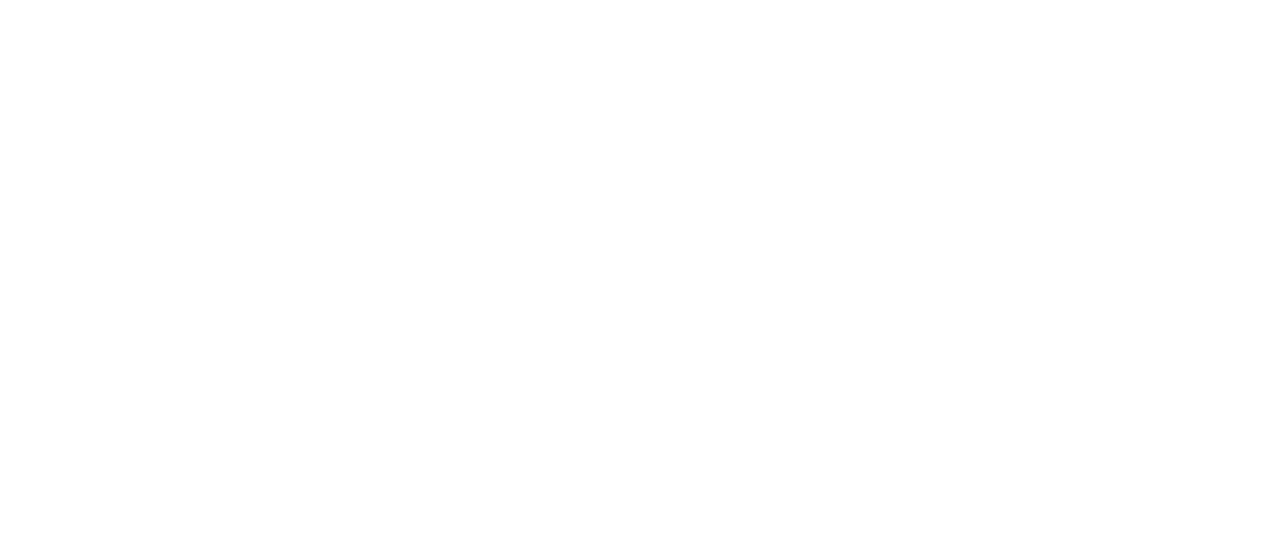
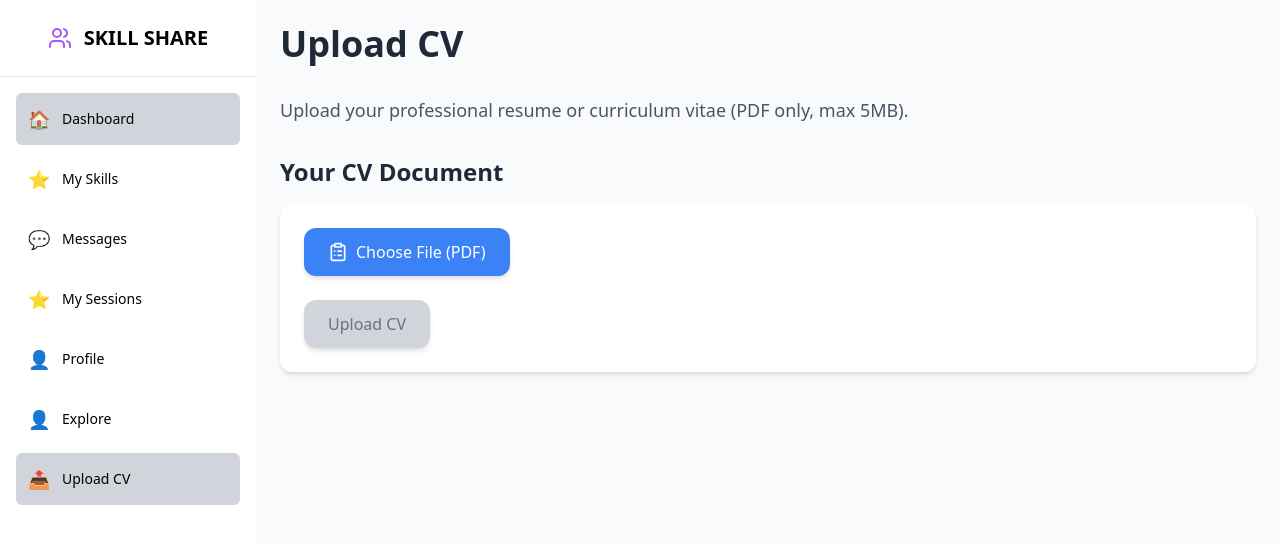
Before and after one commit to SujitaRijal/Skill_Share, a React (Vite) app: page /dashboard/upload-cv in a window 1280 px wide. Before the commit this address had no page. Shown: the top 544 px of the page. Built offline with nearby package versions, Linux system fonts and the light colour scheme.

Commit message:
added mysession and uploadcv

```diff
--- a/src/App.jsx
+++ b/src/App.jsx
@@ -19,6 +19,7 @@ import MySkills from "./pages/SkillPage/Skill";
 import Explores from "./pages/ExplorePage/Explores";
 import Message from "./pages/MessagePage/Message";
 import MySessions from "./pages/MySessionPage/MySession";
+import UploadCV from "./pages/UploadCV/UploadCv.jsx";
 
 const App = () => {
   return (
@@ -44,6 +45,7 @@ const App = () => {
           <Route path="/dashboard/explore" element={<Explores />} />
           <Route path="/dashboard/messages" element={<Message />} />
           <Route path="/dashboard/session" element={<MySessions />} />
+          <Route path="/dashboard/upload-cv" element={<UploadCV />} />
         </Route>
       </Routes>
     </>
--- /dev/null
+++ b/src/components/ui/tabs.jsx
@@ -0,0 +1,38 @@
+import React, { useState } from "react";
+
+export const Tabs = ({ value, onValueChange, children }) => {
+  const [current, setCurrent] = useState(value);
+
+  const handleTabClick = (val) => {
+    setCurrent(val);
+    onValueChange(val);
+  };
+
+  const tabs = React.Children.toArray(children);
+  const currentTab = tabs.find(tab => tab.props.value === current);
+
+  return (
+    <div className="space-y-4">
+      <div className="flex space-x-4 border-b pb-2">
+        {tabs.map((tab) => (
+          <button
+            key={tab.props.value}
+            onClick={() => handleTabClick(tab.props.value)}
+            className={`px-4 py-2 rounded-t-md font-semibold ${
+              tab.props.value === current
+                ? "bg-white border border-b-transparent text-indigo-600"
+                : "text-gray-600 hover:text-indigo-500"
+            }`}
+          >
+            {tab.props.label}
+          </button>
+        ))}
+      </div>
+      <div>{currentTab}</div>
+    </div>
+  );
+};
+
+export const Tab = ({ children }) => {
+  return <div className="pt-4">{children}</div>;
+};
--- a/src/pages/AuthPages/Register.jsx
+++ b/src/pages/AuthPages/Register.jsx
@@ -8,7 +8,7 @@ import axios from "axios";
 import { toast } from "react-hot-toast";
 
 const Register = () => {
-  const apiUrl = import.meta.env.VITE_BACKEND_URL;
+  const apiUrl = import.meta.env.VITE_BACKEND_URL || "http://localhost:8081"; // Fallback to 8081
   const [showPassword, setShowPassword] = useState(false);
   const navigate = useNavigate();
 
@@ -52,7 +52,12 @@ const Register = () => {
           contact_number: values.contact_number,
         };
 
-        await axios.post(`${apiUrl}/register`, payload);
+        const response = await axios.post(`${apiUrl}/register`, payload, {
+          headers: {
+            "Content-Type": "application/json",
+          },
+          timeout: 5000, // Add timeout to prevent hanging
+        });
 
         toast.success("Registered Successfully");
         resetForm();
@@ -60,8 +65,14 @@ const Register = () => {
           navigate("/login");
         }, 1500);
       } catch (error) {
-        console.error(error);
-        toast.error("Registration failed. Please try again.");
+        console.error("Registration error:", error);
+        if (error.code === "ERR_NETWORK") {
+          toast.error("Cannot connect to the backend. Please check if the server is running on port 8081.");
+        } else if (error.response) {
+          toast.error(`Registration failed: ${error.response.data.message || "Server error"}`);
+        } else {
+          toast.error("Registration failed. Please try again.");
+        }
       }
     },
   });
@@ -155,7 +166,6 @@ const Register = () => {
             </div>
           ))}
 
-          {/* Show/Hide Password Checkbox */}
           <div className="mb-4">
             <label className="inline-flex items-center cursor-pointer select-none">
               <input
--- a/src/pages/MySessionPage/MySession.jsx
+++ b/src/pages/MySessionPage/MySession.jsx
@@ -1,5 +1,5 @@
-import React, { useState } from 'react';
-// import { Tabs, Tab } from '@/components/ui/tab';
+import { useState } from 'react';
+import { Tabs } from "../../components/ui/tabs";
 import { Button } from '@/components/ui/button';
 
 const MySessions = () => {
@@ -88,15 +88,15 @@ const MySessions = () => {
     <div className="p-6 space-y-6">
       <h1 className="text-3xl font-bold">My Sessions</h1>
       <Tabs value={activeTab} onValueChange={setActiveTab}>
-        <Tab label="📅 Upcoming" value="upcoming">
+        <Tabs label="Upcoming" value="upcoming">
           {renderUpcoming()}
-        </Tab>
-        <Tab label="✅ Completed" value="completed">
+        </Tabs>
+        <Tabs label="Completed" value="completed">
           {renderCompleted()}
-        </Tab>
-        <Tab label="📭 Requests" value="requests">
+        </Tabs>
+        <Tabs label="Requests" value="requests">
           {renderRequests()}
-        </Tab>
+        </Tabs>
       </Tabs>
     </div>
   );
--- /dev/null
+++ b/src/pages/UploadCV/UploadCv.jsx
@@ -0,0 +1,116 @@
+import { useState } from 'react';
+import { ClipboardList } from 'lucide-react';
+// import axios from 'axios';
+import toast from 'react-hot-toast';
+
+function UploadCV() {
+  const [selectedFile, setSelectedFile] = useState(null);
+  const [uploadStatus, setUploadStatus] = useState('');
+  const [isUploading, setIsUploading] = useState(false);
+
+  const MAX_FILE_SIZE_MB = 5;
+
+  const handleFileChange = (event) => {
+    const file = event.target.files[0];
+
+    if (!file) return;
+
+    if (file.type !== 'application/pdf') {
+      setSelectedFile(null);
+      setUploadStatus('Only PDF files are allowed.');
+      return;
+    }
+
+    if (file.size > MAX_FILE_SIZE_MB * 1024 * 1024) {
+      setSelectedFile(null);
+      setUploadStatus(`File size must be less than ${MAX_FILE_SIZE_MB}MB.`);
+      return;
+    }
+
+    setSelectedFile(file);
+    setUploadStatus('');
+  };
+
+  const handleUpload = async () => {
+    if (!selectedFile) {
+      setUploadStatus('No file selected.');
+      return;
+    }
+
+    try {
+      setIsUploading(true);
+      setUploadStatus('Uploading...');
+
+      const formData = new FormData();
+      formData.append('cv', selectedFile);
+
+    //   const response = await axios.post(`${import.meta.env.VITE_API_URL}/upload-cv`, formData, {
+    //     headers: {
+    //       'Content-Type': 'multipart/form-data',
+    //     },
+    //   });
+
+      setUploadStatus(`Successfully uploaded: ${selectedFile.name}`);
+      toast.success("CV uploaded successfully!");
+      setSelectedFile(null);
+    } catch (error) {
+      console.error(error);
+      setUploadStatus('Upload failed. Please try again.');
+      toast.error("Upload failed.");
+    } finally {
+      setIsUploading(false);
+    }
+  };
+
+  return (
+    <div className="space-y-8">
+      <h1 className="text-4xl font-extrabold text-gray-800 mb-6">Upload CV</h1>
+      <p className="text-gray-600 text-lg">Upload your professional resume or curriculum vitae (PDF only, max 5MB).</p>
+
+      <section>
+        <h2 className="text-2xl font-semibold text-gray-800 mb-4">Your CV Document</h2>
+        <div className="bg-white p-6 rounded-xl shadow-md">
+          <div className="flex items-center space-x-4">
+            <label
+              htmlFor="cv-upload"
+              className="cursor-pointer flex items-center px-6 py-3 bg-blue-500 text-white rounded-xl shadow-md hover:bg-blue-600 transition-all transform hover:scale-105"
+            >
+              <ClipboardList className="w-5 h-5 mr-2" />
+              Choose File (PDF)
+            </label>
+            <input
+              id="cv-upload"
+              type="file"
+              accept=".pdf"
+              onChange={handleFileChange}
+              className="hidden"
+            />
+            {selectedFile && (
+              <span className="text-gray-700 text-lg truncate max-w-sm">{selectedFile.name}</span>
+            )}
+          </div>
+
+          {uploadStatus && (
+            <p className={`mt-4 text-sm ${uploadStatus.includes('✅') ? 'text-green-600' : 'text-red-600'}`}>
+              {uploadStatus}
+            </p>
+          )}
+
+          <button
+            onClick={handleUpload}
+            disabled={!selectedFile || isUploading}
+            className={`mt-6 px-6 py-3 rounded-xl shadow-md transition-all transform hover:scale-105 ${
+              selectedFile && !isUploading
+                ? 'bg-indigo-600 text-white hover:bg-indigo-700'
+                : 'bg-gray-300 text-gray-500 cursor-not-allowed'
+            }`}
+          >
+            {isUploading ? 'Uploading...' : 'Upload CV'}
+          </button>
+        </div>
+      </section>
+    </div>
+  );
+}
+
+export default UploadCV;
```
Also changed, not shown: 1 other file (tests, documents, lock files or other folders).
